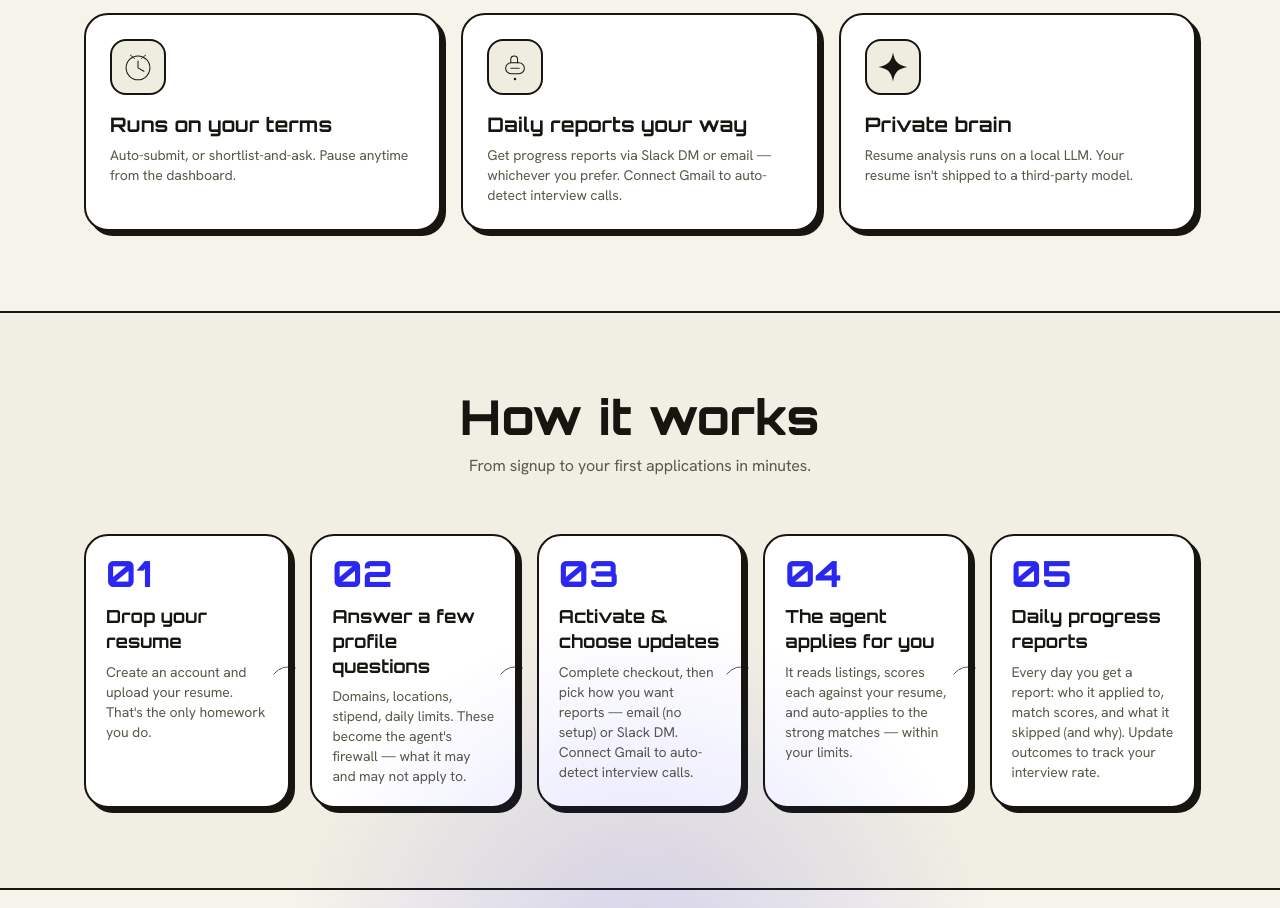
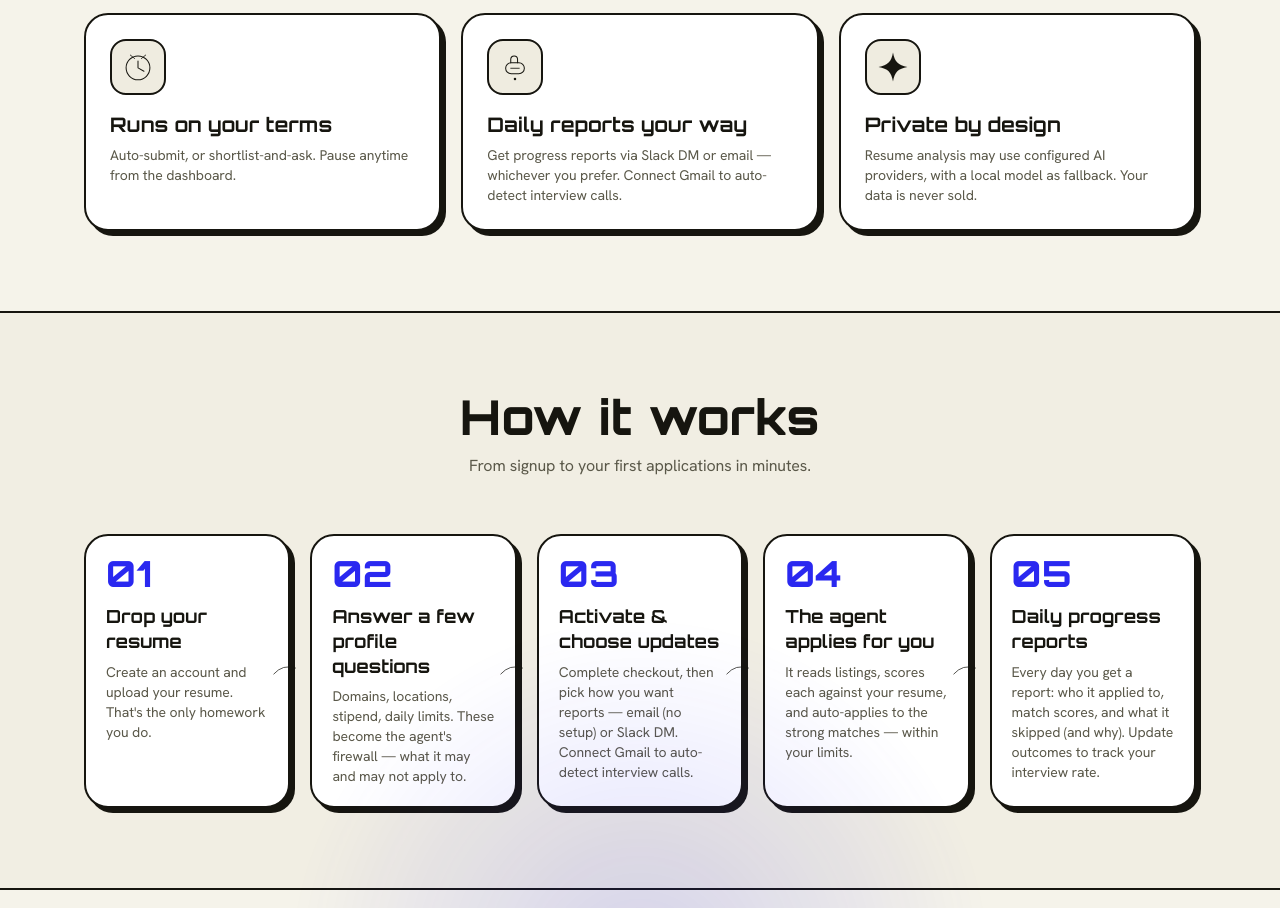
Before and after one commit to mahisamm/grindly.in, a Next.js app: page / in a window 1280 px wide. Shown: the part 1519-2427 px from the top of the page. Built offline with nearby package versions, Linux system fonts and the light colour scheme.

Commit message:
fix(qa): ISSUE-005 — disclose external AI processing

```diff
--- a/src/app/page.tsx
+++ b/src/app/page.tsx
@@ -42,7 +42,7 @@ const FEATURES = [
   ["Real applications", "Drives the platform like a human: opens the listing, fills the form, submits. Not just a list of links.", Doc],
   ["Runs on your terms", "Auto-submit, or shortlist-and-ask. Pause anytime from the dashboard.", Clock],
   ["Daily reports your way", "Get progress reports via Slack DM or email — whichever you prefer. Connect Gmail to auto-detect interview calls.", Slack],
-  ["Private brain", "Resume analysis runs on a local LLM. Your resume isn't shipped to a third-party model.", Sparkle],
+  ["Private by design", "Resume analysis may use configured AI providers, with a local model as fallback. Your data is never sold.", Sparkle],
 ] as const;
 
 export default function Home() {
```
Also changed, not shown: 1 other file (tests, documents, lock files or other folders).
